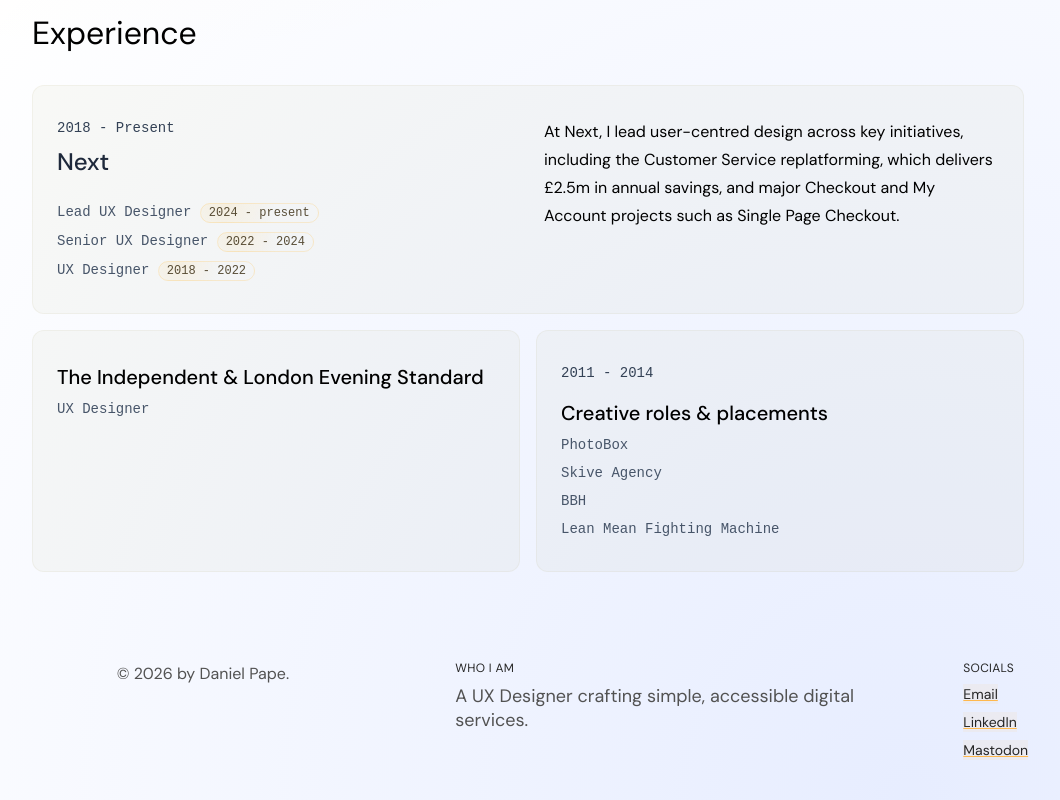
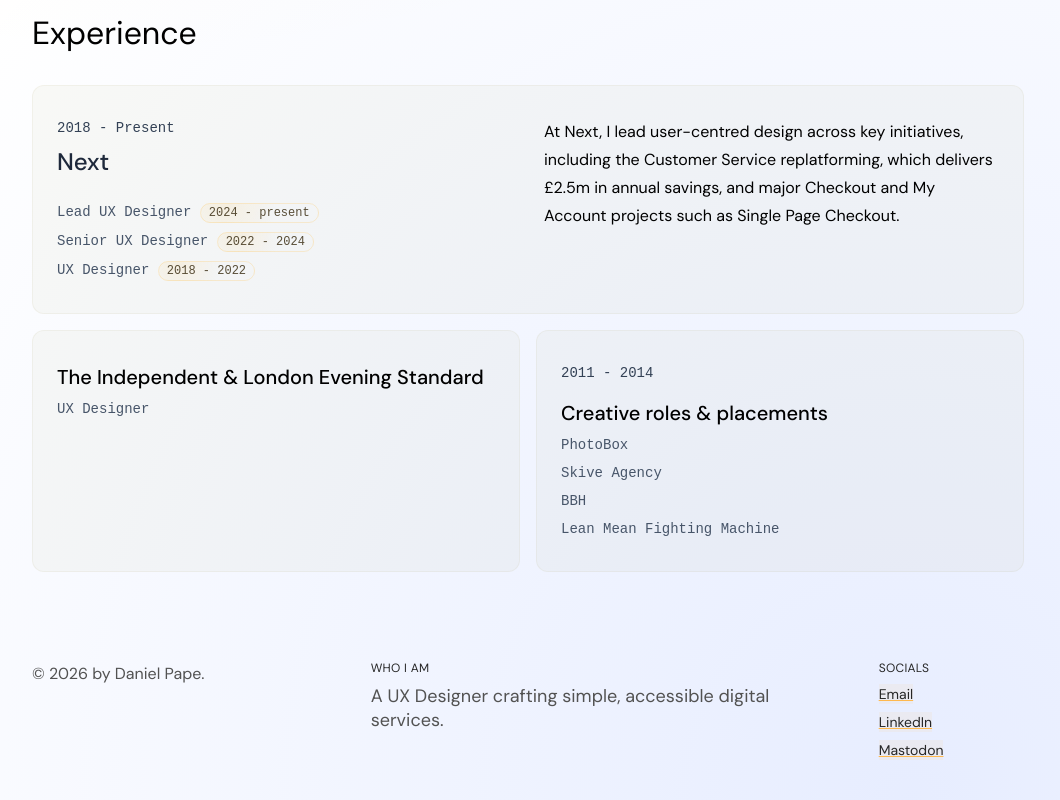
Before and after one commit to danielpape/danielpape.co.uk, a Next.js app: page / in a window 1280 px wide. Shown: the part 1147-1947 px from the top of the page, without its empty margins (112-1172 px from the left). Built offline with nearby package versions, Linux system fonts and the light colour scheme.

Commit message:
Footer tidy up

```diff
--- a/components/sections/Footer.js
+++ b/components/sections/Footer.js
@@ -8,14 +8,14 @@ export default function Footer() {
     <footer className="text-white py-10 px-4 mt-12 max-w-screen-lg m-auto">
       <div className="max-w-screen-xl mx-auto grid grid-cols-12 gap-6 text-sm items-start">
         {/* © Column — starts at col 2 */}
-        <div className="col-span-12 md:col-start-2 md:col-span-4">
+        <div className="col-span-12 md:col-start-1 md:col-span-4">
           <p className="dark:text-neutral-200 text-neutral-600">
             © {new Date().getFullYear()} by Daniel Pape.
           </p>
         </div>
 
         {/* Who I Am Column — centered around col 6 (main half) */}
-        <div className="col-span-12 md:col-start-6 md:col-span-5 flex flex-col gap-2">
+        <div className="col-span-12 md:col-start-5 md:col-span-6 flex flex-col gap-2">
           <h3 className="text-xs uppercase text-neutral-800 dark:text-neutral-300 tracking-wide">
             Who I Am
           </h3>
@@ -25,7 +25,7 @@ export default function Footer() {
         </div>
 
         {/* Socials Column — aligned to column 12 (far right) */}
-        <div className="col-span-12 md:col-start-12 md:col-span-1 flex flex-col items-start gap-2 text-neutral-800">
+        <div className="col-span-12 md:col-start-11 md:col-span-2 flex flex-col items-start gap-2 text-neutral-800">
           <h3 className="text-xs uppercase text-neutral-800 dark:text-neutral-200 tracking-wide">
             Socials
           </h3>
```
